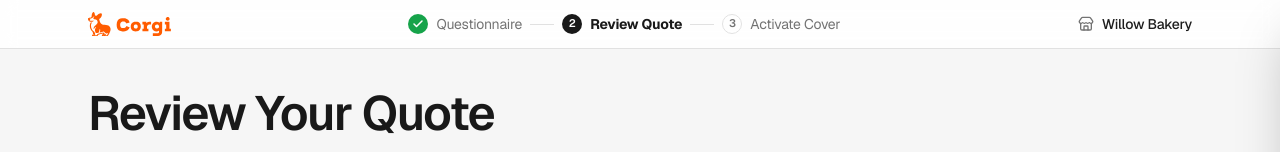
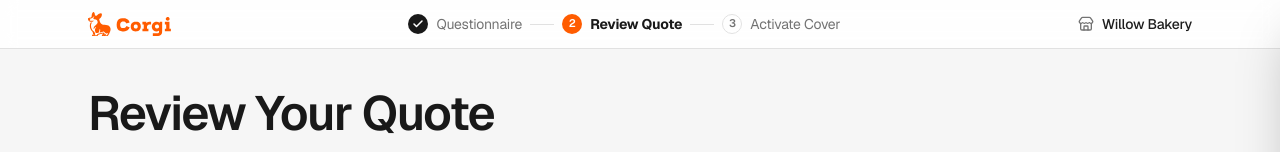
Before and after one commit to leonardoxmoreno1988/corgi-willow-bakery-quote, a React (Vite) app: page / in a window 1280 px wide. Shown: the top 152 px of the page. Built offline with nearby package versions, Linux system fonts and the light colour scheme.

Commit message:
style: brand-faithful stepper colours
Ink completed step, Corgi Orange active step; no green in the header.

Co-Authored-By: Claude Sonnet 5.5 <noreply@anthropic.com>

```diff
--- a/src/components/quote/QuoteHeader.tsx
+++ b/src/components/quote/QuoteHeader.tsx
@@ -49,8 +49,8 @@ export function QuoteHeader({ step, canReset, onReset, onEditAnswers }: QuoteHea
                       <span
                         className={cn(
                           "flex size-5 items-center justify-center rounded-full text-[11px] font-semibold transition-colors duration-300",
-                          active && "bg-heading text-white",
-                          done && "bg-[#16A34A] text-white",
+                          active && "bg-corgi text-white",
+                          done && "bg-heading text-white",
                           !active && !done && "border border-hairline",
                         )}
                       >
```
